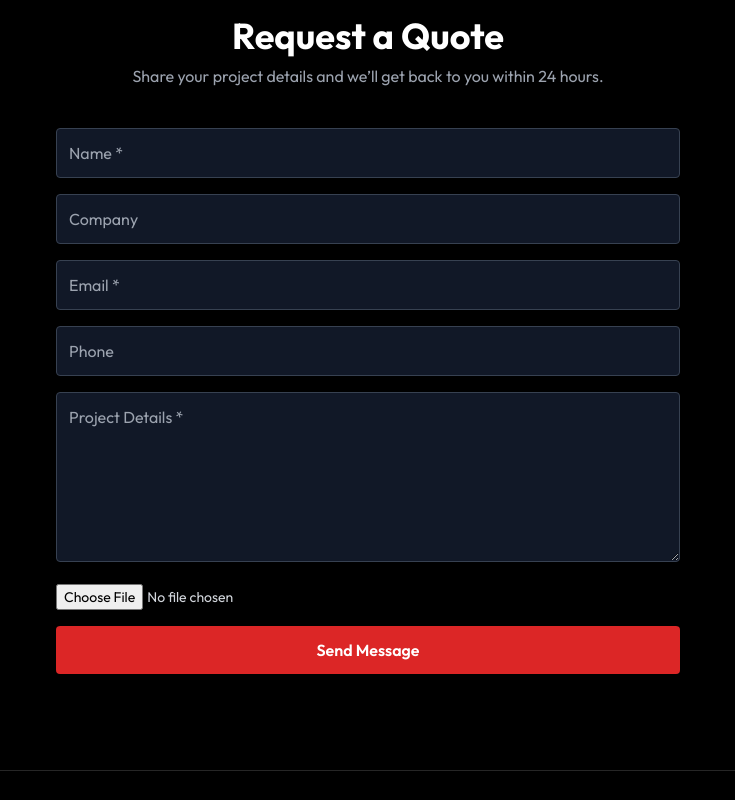
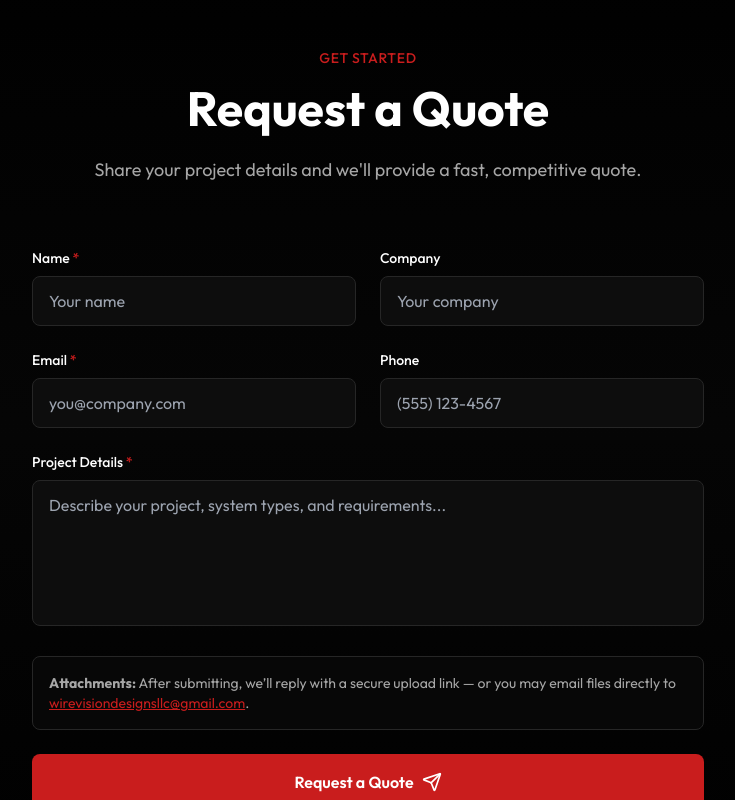
Before and after one commit to wirevisiondesigns/visionary-wireframe, a React (Vite) app: page / in a window 1280 px wide. Shown: the part 4200-5000 px from the top of the page, without its empty margins (272-1007 px from the left). Built offline with nearby package versions, Linux system fonts and the light colour scheme; the HTML template or start-up script is replaced by a standard one.

Commit message:
Update ContactForm.tsx

```diff
--- a/src/components/ContactForm.tsx
+++ b/src/components/ContactForm.tsx
@@ -1,154 +1,165 @@
-import React, { useState } from "react";
+import { useRef, useState } from "react";
 import emailjs from "@emailjs/browser";
+import { Send } from "lucide-react";
+import { toast } from "@/hooks/use-toast";
 
-const ContactForm: React.FC = () => {
-  const [name, setName] = useState("");
-  const [company, setCompany] = useState("");
-  const [email, setEmail] = useState("");
-  const [phone, setPhone] = useState("");
-  const [details, setDetails] = useState("");
-  const [file, setFile] = useState<File | null>(null);
+const ContactForm = () => {
+  const formRef = useRef<HTMLFormElement>(null);
+  const [isSubmitting, setIsSubmitting] = useState(false);
 
-  const [loading, setLoading] = useState(false);
-  const [success, setSuccess] = useState<string | null>(null);
-  const [error, setError] = useState<string | null>(null);
+  const sendEmail = async (e: React.FormEvent<HTMLFormElement>) => {
+    e.preventDefault();
 
-  const uploadFile = async (): Promise<string> => {
-    if (!file) return "No file attached";
+    if (!formRef.current) return;
 
-    const formData = new FormData();
-    formData.append("file", file);
+    setIsSubmitting(true);
 
-    const res = await fetch("https://file.io/?expires=1w", {
-      method: "POST",
-      body: formData,
+    try {
+      await emailjs.sendForm(
+        "service_ox87hbr",          // ✅ Your Service ID
+        "template_l3lk4o3",         // ✅ Your Template ID
+        formRef.current,
+        "mD1dBY0Dq0EPMZEam"         // ✅ Your Public Key
+      );
+
+      toast({
+        title: "Quote Request Submitted!",
+        description: "Thank you! We'll get back to you within 24 hours.",
       });
 
-    const data = await res.json();
-
-    if (!data.success || !data.link) {
-      throw new Error("File upload failed");
-    }
-
-    return data.link;
-  };
-
-  const handleSubmit = async (e: React.FormEvent) => {
-    e.preventDefault();
-    setLoading(true);
-    setSuccess(null);
-    setError(null);
-
-    try {
-      const attachmentLink = await uploadFile();
-
-      await emailjs.send(
-        "service_ox87hbr",
-        "template_l3lk4o3",
-        {
-          name,
-          company,
-          email,
-          phone,
-          details,
-          attachments: attachmentLink,
-          from_name: name,
-          reply_to: email,
-        },
-        "mD1dBY0Dq0EPMZEam"
-      );
-
-      setSuccess("Your request has been sent successfully.");
-      setName("");
-      setCompany("");
-      setEmail("");
-      setPhone("");
-      setDetails("");
-      setFile(null);
-    } catch (err: any) {
-      console.error("ContactForm error:", err);
-      setError(err?.message || "Submission failed. Please try again.");
+      formRef.current.reset();
+    } catch (error) {
+      console.error("EmailJS Error:", error);
+      toast({
+        title: "Submission Failed",
+        description: "Please try again or email us directly.",
+        variant: "destructive",
+      });
     } finally {
-      setLoading(false);
+      setIsSubmitting(false);
     }
   };
 
   return (
-    <section id="contact" className="scroll-mt-24 py-24">
-      <div className="max-w-2xl mx-auto px-6">
-        <div className="text-center mb-10">
-          <h2 className="text-3xl md:text-4xl font-bold text-white">
+    <section id="contact" className="py-24 md:py-32 relative">
+      <div className="absolute inset-0 bg-gradient-to-b from-background via-secondary/20 to-background" />
+
+      <div className="container mx-auto px-6 relative z-10">
+        {/* Header */}
+        <div className="text-center mb-16">
+          <p className="text-primary text-sm font-medium tracking-wider uppercase mb-4">
+            Get Started
+          </p>
+          <h2 className="text-3xl md:text-4xl lg:text-5xl font-bold mb-6">
             Request a Quote
           </h2>
-          <p className="text-gray-400 mt-2">
-            Share your project details and we’ll get back to you within 24 hours.
+          <p className="text-muted-foreground text-lg max-w-2xl mx-auto">
+            Share your project details and we'll provide a fast, competitive quote.
           </p>
         </div>
 
-        <form onSubmit={handleSubmit} className="space-y-4">
+        {/* Form */}
+        <form
+          ref={formRef}
+          onSubmit={sendEmail}
+          className="max-w-2xl mx-auto space-y-6"
+        >
+          {/* Name & Company */}
+          <div className="grid md:grid-cols-2 gap-6">
+            <div>
+              <label className="block text-sm font-medium mb-2">
+                Name <span className="text-primary">*</span>
+              </label>
               <input
                 type="text"
-            placeholder="Name *"
+                name="name"
                 required
-            value={name}
-            onChange={(e) => setName(e.target.value)}
-            className="w-full p-3 rounded bg-gray-900 text-white border border-gray-700"
+                autoComplete="name"
+                className="w-full px-4 py-3 rounded-lg border border-border bg-card"
+                placeholder="Your name"
               />
+            </div>
 
+            <div>
+              <label className="block text-sm font-medium mb-2">
+                Company
+              </label>
               <input
                 type="text"
-            placeholder="Company"
-            value={company}
-            onChange={(e) => setCompany(e.target.value)}
-            className="w-full p-3 rounded bg-gray-900 text-white border border-gray-700"
+                name="company"
+                autoComplete="organization"
+                className="w-full px-4 py-3 rounded-lg border border-border bg-card"
+                placeholder="Your company"
               />
+            </div>
+          </div>
 
+          {/* Email & Phone */}
+          <div className="grid md:grid-cols-2 gap-6">
+            <div>
+              <label className="block text-sm font-medium mb-2">
+                Email <span className="text-primary">*</span>
+              </label>
               <input
                 type="email"
-            placeholder="Email *"
+                name="email"
                 required
-            value={email}
-            onChange={(e) => setEmail(e.target.value)}
-            className="w-full p-3 rounded bg-gray-900 text-white border border-gray-700"
+                autoComplete="email"
+                className="w-full px-4 py-3 rounded-lg border border-border bg-card"
+                placeholder="you@company.com"
               />
+            </div>
 
+            <div>
+              <label className="block text-sm font-medium mb-2">
+                Phone
+              </label>
               <input
                 type="tel"
-            placeholder="Phone"
-            value={phone}
-            onChange={(e) => setPhone(e.target.value)}
-            className="w-full p-3 rounded bg-gray-900 text-white border border-gray-700"
+                name="phone"
+                autoComplete="tel"
+                className="w-full px-4 py-3 rounded-lg border border-border bg-card"
+                placeholder="(555) 123-4567"
               />
+            </div>
+          </div>
 
+          {/* Project Details */}
+          <div>
+            <label className="block text-sm font-medium mb-2">
+              Project Details <span className="text-primary">*</span>
+            </label>
             <textarea
-            placeholder="Project Details *"
+              name="details"
               required
-            value={details}
-            onChange={(e) => setDetails(e.target.value)}
-            rows={6}
-            className="w-full p-3 rounded bg-gray-900 text-white border border-gray-700"
+              rows={5}
+              className="w-full px-4 py-3 rounded-lg border border-border bg-card resize-none"
+              placeholder="Describe your project, system types, and requirements..."
             />
+          </div>
 
-          <input
-            type="file"
-            onChange={(e) => setFile(e.target.files?.[0] || null)}
-            className="block w-full text-sm text-gray-300"
-          />
+          {/* Attachment Notice */}
+          <div className="text-sm text-muted-foreground bg-secondary/20 border border-border rounded-lg p-4">
+            <strong>Attachments:</strong> After submitting, we’ll reply with a secure
+            upload link — or you may email files directly to{" "}
+            <a
+              href="mailto:wirevisiondesignsllc@gmail.com"
+              className="text-primary underline"
+            >
+              wirevisiondesignsllc@gmail.com
+            </a>
+            .
+          </div>
 
+          {/* Submit Button */}
           <button
             type="submit"
-            disabled={loading}
-            className="w-full bg-red-600 hover:bg-red-700 disabled:opacity-60 text-white py-3 rounded font-semibold"
+            disabled={isSubmitting}
+            className="w-full py-4 bg-primary text-primary-foreground font-semibold rounded-lg hover:bg-primary/90 transition flex items-center justify-center gap-2 disabled:opacity-70"
           >
-            {loading ? "Sending..." : "Send Message"}
+            {isSubmitting ? "Submitting..." : "Request a Quote"}
+            <Send className="w-5 h-5" />
           </button>
-
-          {success && (
-            <p className="text-green-500 text-center font-medium">{success}</p>
-          )}
-          {error && (
-            <p className="text-red-500 text-center font-medium">{error}</p>
-          )}
         </form>
       </div>
     </section>
```
Lines whose indentation alone changed are shown as unchanged.
